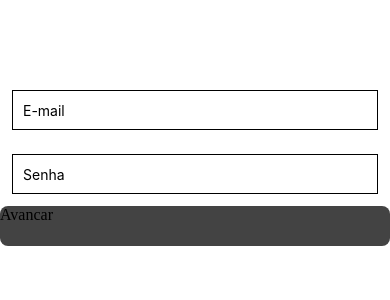
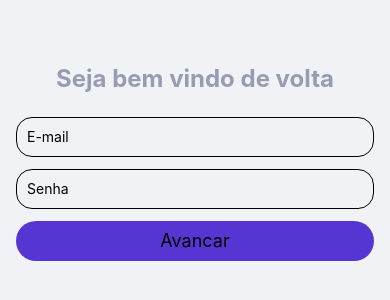
Before and after one commit to jackjrb/AccessibilityApp, a React Native app: screen / in a window 390 px wide. Shown: the part 260-560 px from the top of the page. Built offline with nearby package versions, Linux system fonts and the light colour scheme.

Commit message:
feature: create components

```diff
--- a/App.tsx
+++ b/App.tsx
@@ -1,7 +1,10 @@
 import Login from "./src/screens/Login";
 
+
 function App() {
-  return <Login/>
+  return(
+      <Login/>
+  )
 }
 
 
--- a/package.json
+++ b/package.json
@@ -12,7 +12,8 @@
   "dependencies": {
     "@react-native/new-app-screen": "0.80.2",
     "react": "^19.1.1",
-    "react-native": "0.80.2"
+    "react-native": "0.80.2",
+    "styled-components": "^6.1.19"
   },
   "devDependencies": {
     "@babel/core": "^7.25.2",
--- /dev/null
+++ b/src/global/components/button/index.tsx
@@ -0,0 +1,18 @@
+import { View, TouchableOpacity , Text} from 'react-native';
+import { styles } from './styles';
+
+interface ButtonProps {
+  text: string;
+}
+
+const Button = ({text}:ButtonProps) => {
+    return(
+        <View >
+          <TouchableOpacity style={styles.button} >
+            <Text style={styles.textButton}>{text}</Text>
+            </TouchableOpacity>
+        </View>
+    )
+}
+
+export default Button
--- /dev/null
+++ b/src/global/components/button/styles.ts
@@ -0,0 +1,16 @@
+import { StyleSheet } from "react-native";
+import colors from "../../styles/colors";
+
+
+export const styles = StyleSheet.create({
+  button:{
+    borderRadius:25,
+    backgroundColor:colors.primary,
+    height: 40,
+    justifyContent:'center',
+    alignItems:'center'
+  },
+  textButton:{
+    fontSize:18
+  }
+})
--- /dev/null
+++ b/src/global/components/input/index.tsx
@@ -0,0 +1,20 @@
+import { View, TextInput} from 'react-native';
+
+import { useState } from 'react';
+import { styles } from './styles';
+
+interface InputProps {
+  placeholder: string;
+}
+
+const Input = ({placeholder}:InputProps) => {
+      const [value, onChangeText] = useState('')
+
+    return(
+        <View >
+            <TextInput style={styles.input} value={value} onChangeText={onChangeText} placeholder={placeholder}/>
+        </View>
+    )
+}
+
+export default Input
--- /dev/null
+++ b/src/global/components/input/styles.ts
@@ -0,0 +1,11 @@
+import { StyleSheet } from "react-native";
+
+export const styles = StyleSheet.create({
+    input: {
+        height: 40,
+        marginBottom:12,
+        borderWidth: 1,
+        padding: 10,
+        borderRadius:16
+    },
+})
--- /dev/null
+++ b/src/global/styles/colors.ts
@@ -0,0 +1,18 @@
+export default {
+    primary: '#5636D3',
+
+    secondary: '#FF872C',
+    secondary_light: 'rgba(255,135,44, 0.3)',
+
+    success:'#12A454',
+    success_light: 'rgba(18,164,84, 0.5)',
+
+    attention:'#E83F5B',
+    attention_light: 'rgba(232,63,91, 0.5)',
+
+    shape:'#FFFFFF',
+    title:'#363F5F',
+    text:'#969CB2',
+    background:'#F0F2F5'
+
+}
--- a/src/screens/Login/index.tsx
+++ b/src/screens/Login/index.tsx
@@ -1,17 +1,16 @@
-import { useState } from 'react';
-import { StatusBar, View, TextInput, TouchableOpacity, useColorScheme } from 'react-native';
+import { Text, View } from 'react-native';
 import { styles } from './styles';
+import Button from '../../global/components/button';
+import Input from '../../global/components/input';
 
 const Login = () => {
-  const [value, onChangeText] = useState('')
-    const isDarkMode = useColorScheme() === 'dark';
 
     return(
         <View style={styles.container}>
-          <StatusBar barStyle={isDarkMode ? 'light-content' : 'dark-content'} />
-          <TextInput style={styles.input} value={value} onChangeText={onChangeText} placeholder='E-mail'/>
-          <TextInput style={styles.input} placeholder='Senha'/>
-          <TouchableOpacity style={styles.button} >Avancar</TouchableOpacity>
+          <Text style={styles.title}>Seja bem vindo de volta</Text>
+          <Input placeholder='E-mail'/>
+          <Input placeholder='Senha'/>
+          <Button text="Avancar" />
         </View>
     )
 }
--- a/src/screens/Login/styles.ts
+++ b/src/screens/Login/styles.ts
@@ -1,20 +1,18 @@
 import { StyleSheet } from "react-native";
+import colors from "../../global/styles/colors";
 
 export const styles = StyleSheet.create({
   container: {
     flex: 1,
-    justifyContent:'center'
+    justifyContent:'center',
+    backgroundColor:colors.background,
+    paddingHorizontal:16,
   },
-    input: {
-    height: 40,
-    margin: 12,
-    borderWidth: 1,
-    padding: 10,
-  },
-  button:{
-    borderRadius:8,
-    borderColor:'#fefefefe',
-    backgroundColor:'#434343',
-    height: 40,
-  }
+    title:{
+    fontSize:24,
+    fontWeight:'bold',
+    marginBottom:24,
+    color:colors.text,
+    textAlign:'center'
+    }
 })
```
Also changed, not shown: src/global/styles/theme.ts (deleted, +0 -15 lines), 1 other file (tests, documents, lock files or other folders).
